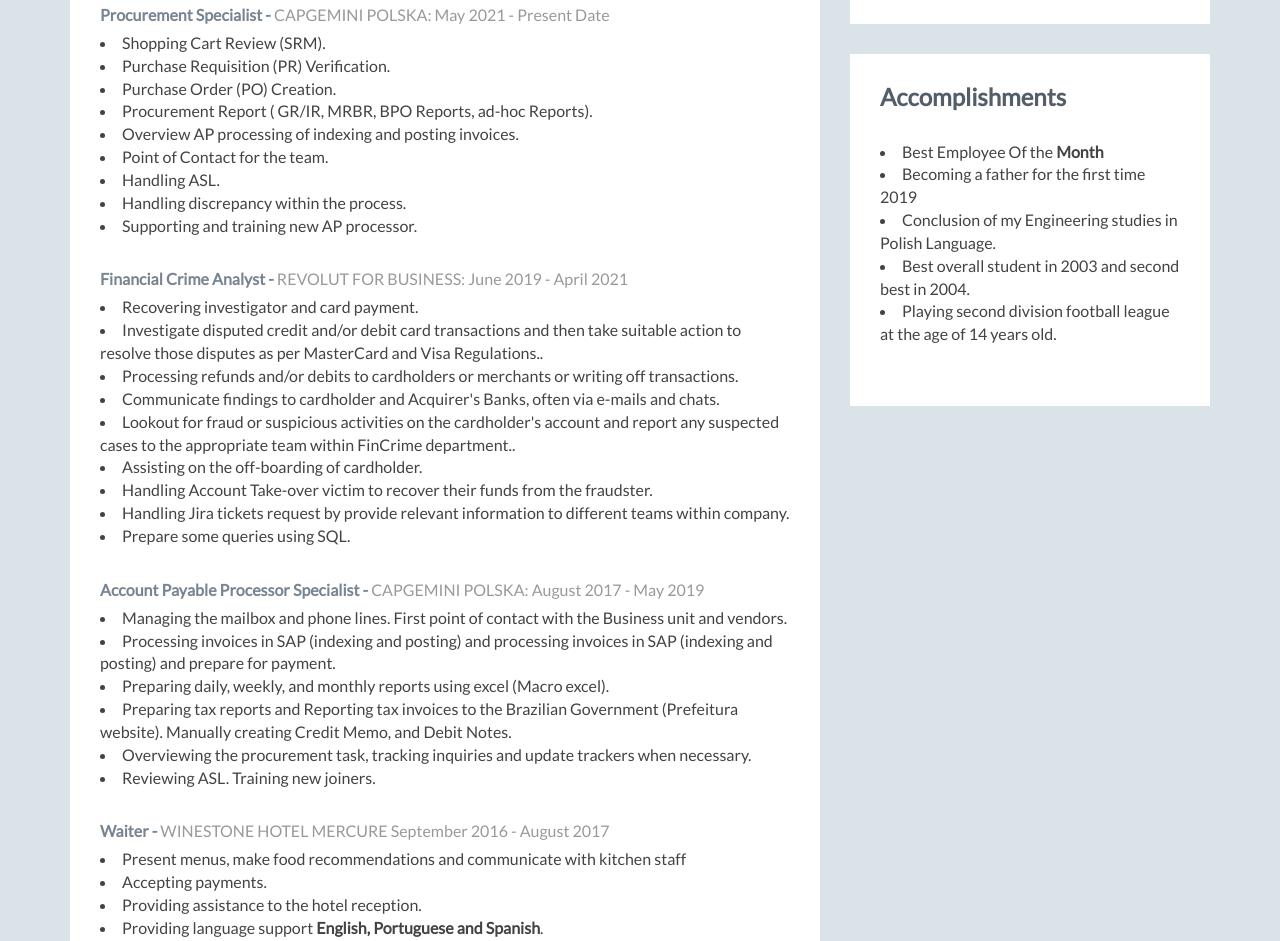
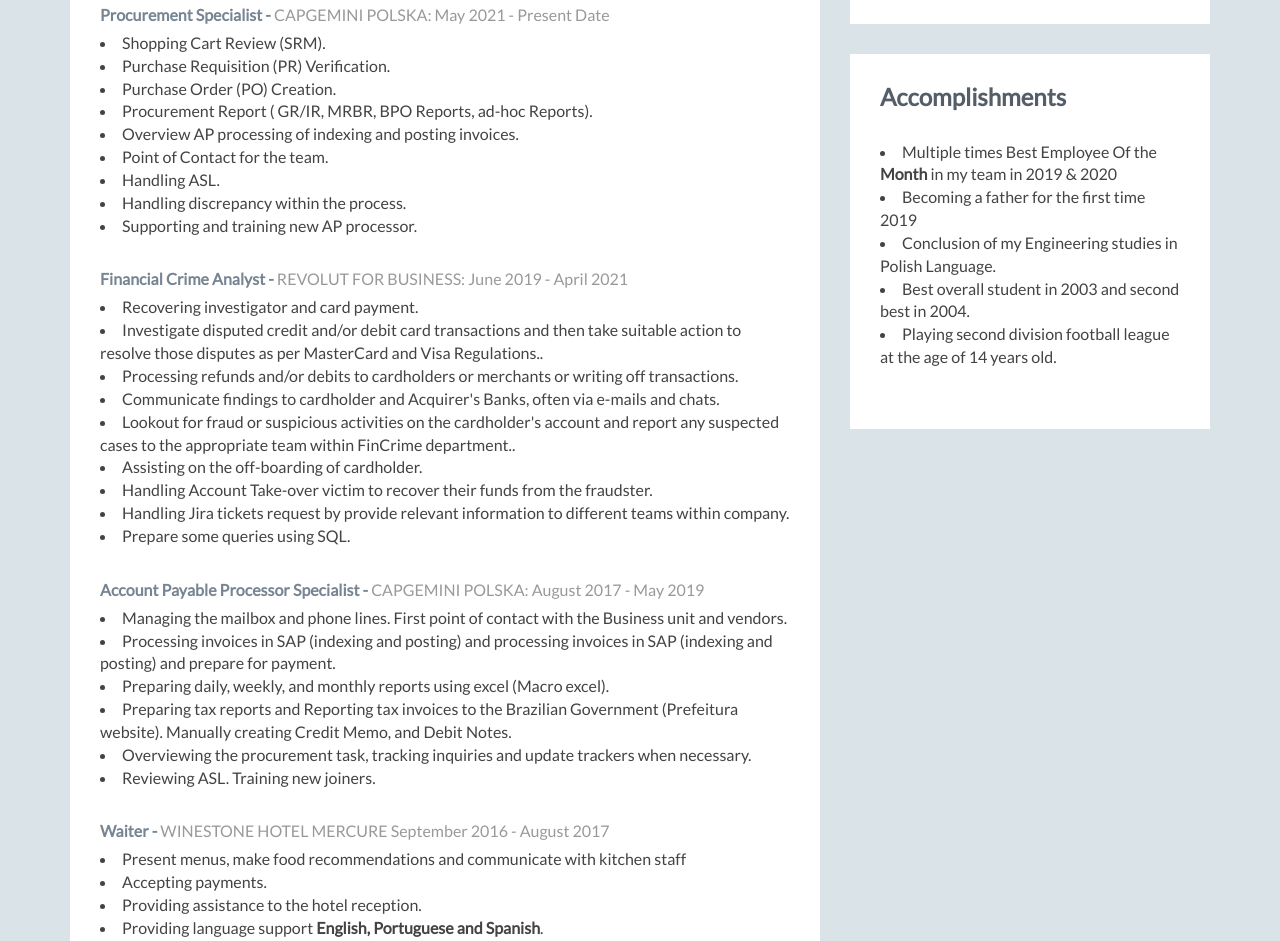
Before and after one commit to Calivala-86/portfolio, a plain HTML site: page index.html in a window 1280 px wide. Shown: the part 3074-4015 px from the top of the page. Drawn offline with Linux system fonts and the light colour scheme; a script that the page names is missing.

Commit message:
updated.5 portfolio

```diff
--- a/index.html
+++ b/index.html
@@ -386,7 +386,7 @@
                         <h2 class="heading">Accomplishments</h2>
                         <div class="content">
                             <div class="item">
-                                <li>Best Employee Of the <strong>Month</strong></li>
+                                <li>Multiple times Best Employee Of the <strong>Month</strong> in my team in 2019 & 2020</li>
                                 <li>Becoming a father for the first time 2019</li>
                                 <li>Conclusion of my Engineering studies in Polish Language.</li>
                                 <li>Best overall student in 2003 and second best in 2004.</li>
```
